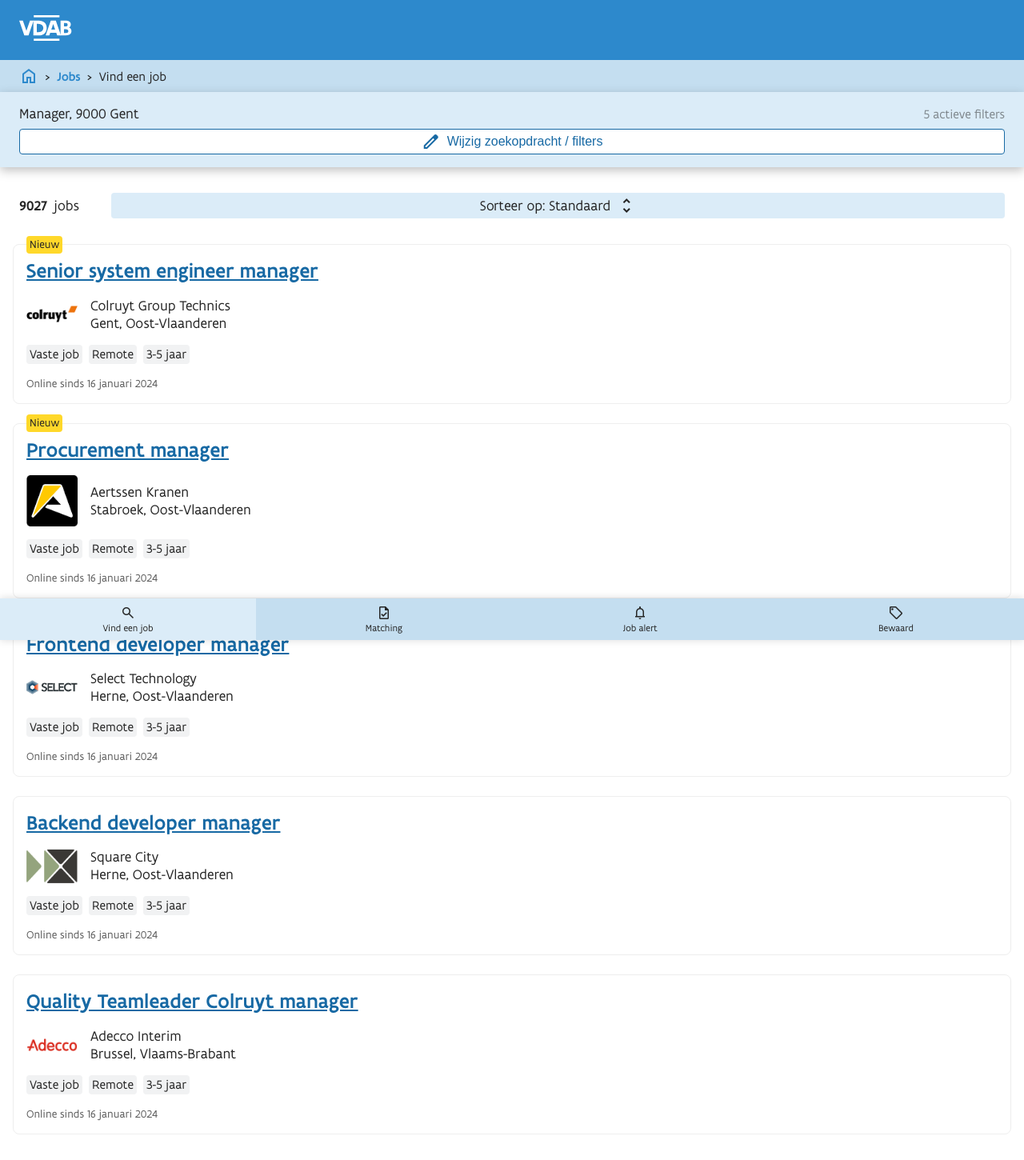
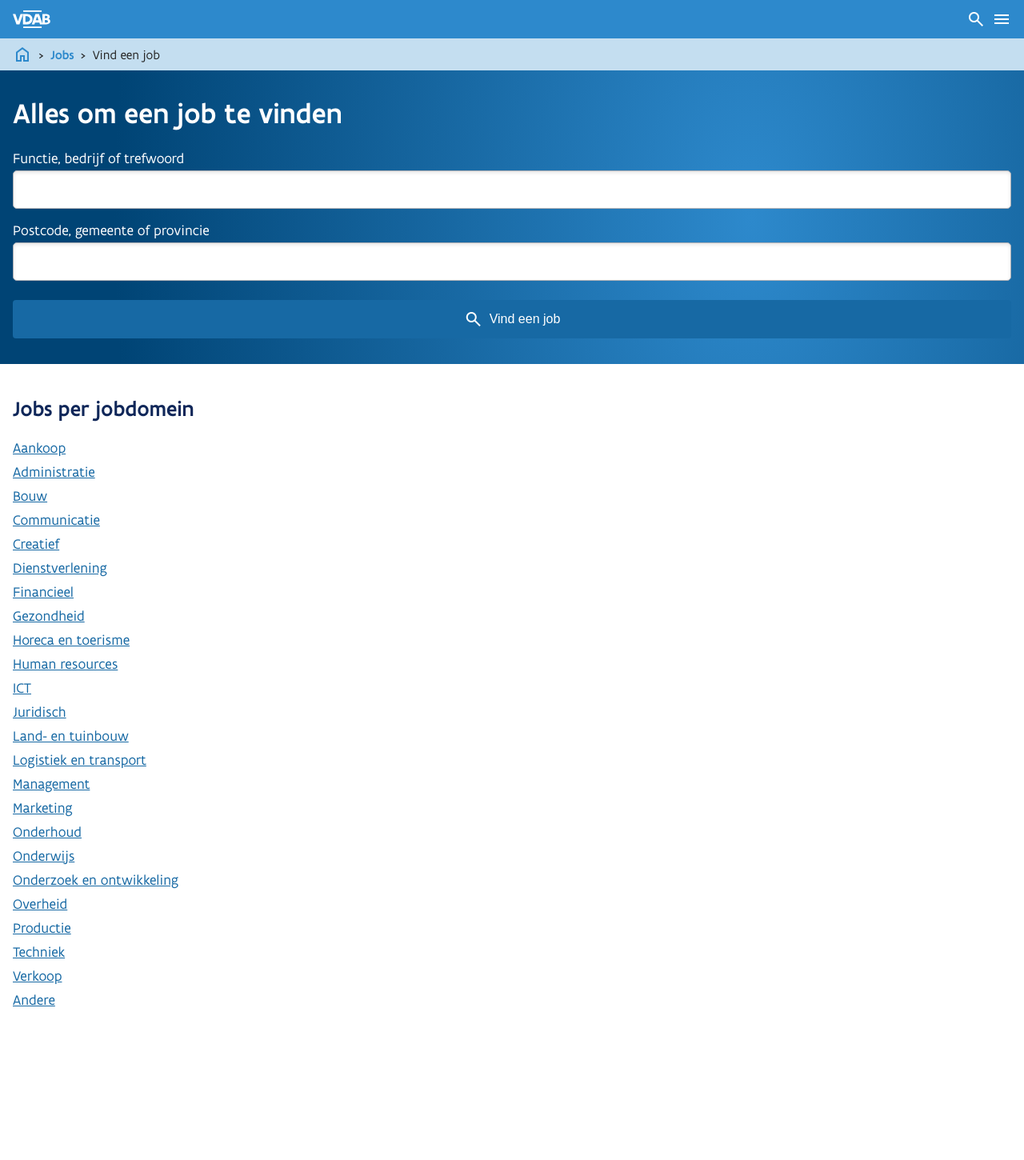
Before and after one commit to g-raph/vdab-vej-prototype, an Angular app: page /zoek-een-job in a window 1280 px wide. Before the commit this address led to /vind-een-job. Shown: the top 1450 px of the page at 80% size. After the commit the page ends 1277 px from the top, so only its background shows below. Built offline with nearby package versions, Linux system fonts and the light colour scheme.

Commit message:
remarks meeting 1/6/2024

```diff
--- a/src/app/app.routes.ts
+++ b/src/app/app.routes.ts
@@ -1,9 +1,11 @@
 import { Routes } from '@angular/router';
 import { JobListComponent } from './jobs/job-list/job-list.component';
 import { JobDetailComponent } from './jobs/job-detail/job-detail.component';
+import { JobSearchComponent } from './jobs/job-search/job-search.component';
 
 export const routes: Routes = [
+    {path:'zoek-een-job', component: JobSearchComponent},
     {path:'vind-een-job', component: JobListComponent},
     {path:'vind-een-job/:id', component: JobDetailComponent},
-    {path:'**', redirectTo:'vind-een-job'},
+    {path:'**', redirectTo:'zoek-een-job'},
 ];
--- a/src/app/jobs/job-detail/job-detail.component.html
+++ b/src/app/jobs/job-detail/job-detail.component.html
@@ -1,6 +1,6 @@
 <div class="job-detail">
     <div #topinfo>
-        <!-- <a class="back-link" [routerLink]="['/vind-een-job']"><span class="material-symbols-outlined">chevron_left</span> <span>Zoekresultaten</span></a> -->
+        <a class="back-link" [routerLink]="['/vind-een-job']"><span class="material-symbols-outlined">chevron_left</span> <span>Zoekresultaten</span></a>
         <img class="job-detail__company__logo" [src]="job.company.logo" alt="">
         <div   class="job-detail__company">
             <h2>{{job.company.name}}</h2>
@@ -15,6 +15,7 @@
         <div class="job__online"><span class="material-symbols-outlined"> schedule </span> <span>Online sinds <span class="bold">{{job.online}}</span> - <span class="bold">{{job.type}}</span></span></div>
     </div>
     <div *ngIf="!scrollPosLow" class="stickybox">
+        <a class="back-link" [routerLink]="['/vind-een-job']"><span class="material-symbols-outlined">chevron_left</span> <span>Zoekresultaten</span></a>
         <h4>{{job.title}}</h4>
         <div class="job__location"><span class="material-symbols-outlined"> location_on </span> <span><span class="bold">{{job.location.office}}</span> in <span class="bold">{{job.location.city}}</span></span></div>
         <div class="bottom-actions">
@@ -33,4 +34,4 @@
         <button class="btn btn--secondary"><span class="material-symbols-outlined">star</span><span>Bewaar</span></button>
     </div> -->
 </div>
-<app-footer [backIcon]="true"></app-footer>
+<app-footer></app-footer>
--- a/src/app/jobs/job-detail/job-detail.component.scss
+++ b/src/app/jobs/job-detail/job-detail.component.scss
@@ -71,10 +71,11 @@
         display: flex;
         align-items: center;
         gap: 0.25rem;
-        font-size: 1rem;
+        font-size: .875rem;
         margin: 0 0 .25rem;
         > span:first-child {
             opacity: .5;
+            font-size: 1rem;
         }
     }
     &__online {
@@ -98,7 +99,9 @@
 }
 
 .stickybox {
-    position: sticky;
+    position: fixed;
+    width: 100%;
+    box-sizing: border-box;
     top: 0;
     padding: .75rem 1.5rem;
     z-index: 999;
@@ -109,6 +112,13 @@
     flex-flow: column;
     gap: .5rem;
     animation: fadeInDown .5s ease;
+    .back-link {
+        border-bottom: 1px solid #eee;
+        margin-left: -1.5rem;
+        padding: 0 1.5rem .5rem;
+        width: 100%;
+        font-size: 1rem;
+    }
     h4 {
         margin: 0;
         font-size: 1.25rem;
--- a/src/app/jobs/job-list/job-list.component.scss
+++ b/src/app/jobs/job-list/job-list.component.scss
@@ -23,7 +23,7 @@
   left: 0;
   width: 100%;
   box-sizing: border-box;
-  padding: 1rem 1.5rem;
+  padding: 1rem 1rem;
   z-index: 5;
   display: flex;
   flex-flow: column;
--- /dev/null
+++ b/src/app/jobs/job-search/job-search.component.html
@@ -0,0 +1,93 @@
+<div class="main-search">
+    <h1>Alles om een job te vinden</h1>
+    <form>
+        <div class="top">
+            <div class="field">
+                <label for="search">Functie, bedrijf of trefwoord</label>
+                <input type="text" name="search" id="search">
+            </div>
+            <div class="field">
+                <label for="location">Postcode, gemeente of provincie</label>
+                <input type="text" name="location" id="location">
+            </div>
+        </div>
+    </form>
+    <button [routerLink]="['/vind-een-job']" class="submit btn--primary"><span class="material-symbols-outlined">search</span><span>Vind een job</span></button>
+</div>
+<div class="domains">
+    <h2>Jobs per jobdomein</h2>
+    <ul class="links">
+        <li>
+    <a routerLink="/vind-een-job">Aankoop</a>
+  </li>
+        <li>
+    <a routerLink="/vind-een-job">Administratie</a>
+  </li>
+        <li>
+    <a routerLink="/vind-een-job">Bouw</a>
+  </li>
+        <li>
+    <a routerLink="/vind-een-job">Communicatie</a>
+  </li>
+        <li>
+    <a routerLink="/vind-een-job">Creatief</a>
+  </li>
+        <li>
+    <a routerLink="/vind-een-job">Dienstverlening</a>
+  </li>
+        <li>
+    <a routerLink="/vind-een-job">Financieel</a>
+  </li>
+        <li>
+    <a routerLink="/vind-een-job">Gezondheid</a>
+  </li>
+        <li>
+    <a routerLink="/vind-een-job">Horeca en toerisme</a>
+  </li>
+        <li>
+    <a routerLink="/vind-een-job">Human resources</a>
+  </li>
+        <li>
+    <a routerLink="/vind-een-job">ICT</a>
+  </li>
+        <li>
+    <a routerLink="/vind-een-job">Juridisch</a>
+  </li>
+        <li>
+    <a routerLink="/vind-een-job">Land- en tuinbouw</a>
+  </li>
+        <li>
+    <a routerLink="/vind-een-job">Logistiek en transport</a>
+  </li>
+        <li>
+    <a routerLink="/vind-een-job">Management</a>
+  </li>
+        <li>
+    <a routerLink="/vind-een-job">Marketing</a>
+  </li>
+        <li>
+    <a routerLink="/vind-een-job">Onderhoud</a>
+  </li>
+        <li>
+    <a routerLink="/vind-een-job">Onderwijs</a>
+  </li>
+        <li>
+    <a routerLink="/vind-een-job">Onderzoek en ontwikkeling</a>
+  </li>
+        <li>
+    <a routerLink="/vind-een-job">Overheid</a>
+  </li>
+        <li>
+    <a routerLink="/vind-een-job">Productie</a>
+  </li>
+        <li>
+    <a routerLink="/vind-een-job">Techniek</a>
+  </li>
+        <li>
+    <a routerLink="/vind-een-job">Verkoop</a>
+  </li>
+        <li>
+    <a routerLink="/vind-een-job">Andere</a>
+  </li>
+    </ul>
+</div>
--- /dev/null
+++ b/src/app/jobs/job-search/job-search.component.scss
@@ -0,0 +1,58 @@
+.main-search {
+    background: radial-gradient(62.1% 385.9% at 73.27% 50%, #2D89CC 0, #004475 100%);
+    padding: 2rem 1rem;
+    color: #fff;
+    h1 {
+        margin-top: 0;
+        color: #fff;
+        font-weight: 500;
+    }
+    form {
+        display: flex;
+        flex-flow: column;
+        gap: 2rem;
+        .top {
+          display: flex;
+          flex-flow: column;
+          gap: 1rem;
+        }
+      }
+      .field {
+        display: flex;
+        flex-flow: column;
+        gap: 0.25rem;
+        label {
+          font-weight: 400;
+        }
+        input {
+          appearance: none;
+          border: 1px solid #aeb0b6;
+          border-radius: 5px;
+          box-shadow: inset 0 2px 4px #0000001a;
+          box-sizing: border-box;
+          display: inline-block;
+          line-height: 26px;
+          max-width: 100%;
+          padding: 10px 1rem;
+        }
+      }
+      .submit {
+        margin-top: 1.5rem;
+      }
+}
+
+.domains {
+    padding: 1rem;
+    .links {
+        display: flex;
+        flex-flow: column;
+        gap: .5rem;
+        padding: 0;
+        margin: 0;
+        list-style: none;
+        a {
+            font-weight: 400;
+            text-decoration: underline;
+        }
+    }
+}
--- a/src/app/shell/header/header.component.html
+++ b/src/app/shell/header/header.component.html
@@ -1,12 +1,16 @@
 <div class="header">
     <div class="header__top">
         <a href="/"><img src="/assets/vdab-logo-white.svg" alt=""></a>
+        <div class="icons">
+            <span [routerLink]="['/']" class="material-symbols-outlined">search</span>
+            <span class="material-symbols-outlined">menu</span>
+        </div>
     </div>
     <div class="header__bottom">
         <div class="breadcrumbs">
             <a href="/"><span class="material-symbols-outlined"> home </span></a>
             <span>></span>
-            <a href="/">Jobs</a>
+            <a href="/vind-een-job">Jobs</a>
             <span>></span>
             <span href="/">Vind een job</span>
         </div>
--- a/src/app/shell/header/header.component.scss
+++ b/src/app/shell/header/header.component.scss
@@ -4,14 +4,26 @@
     gap: 0;
     &__top {
         background-color: #2d89cc;
-        padding: 1.2rem 1.5rem;
+        padding: .75rem 1rem;
+        display: flex;
+        align-items: center;
+        justify-content: space-between;
         img {
-            width: 4.1875rem;
+            width: 3rem;
+            display: block;
+        }
+        .icons {
+            display: flex;
+            align-items: center;
+            gap: .5rem;
+            span {
+                color: #fff;
+            }
         }
     }
     &__bottom {
         background-color: #C4DEF0;
-        padding: .5rem 1.5rem;
+        padding: .5rem 1rem;
         .breadcrumbs {
             display: flex;
             align-items: center;
--- a/src/app/shell/header/header.component.ts
+++ b/src/app/shell/header/header.component.ts
@@ -1,9 +1,10 @@
 import { Component } from '@angular/core';
+import { RouterLink } from '@angular/router';
 
 @Component({
   selector: 'app-header',
   standalone: true,
-  imports: [],
+  imports: [RouterLink],
   templateUrl: './header.component.html',
   styleUrl: './header.component.scss'
 })
```
Also changed, not shown: src/app/jobs/job-search/job-search.component.ts (added, +13 -0 lines), 1 other file (tests, documents, lock files or other folders).
